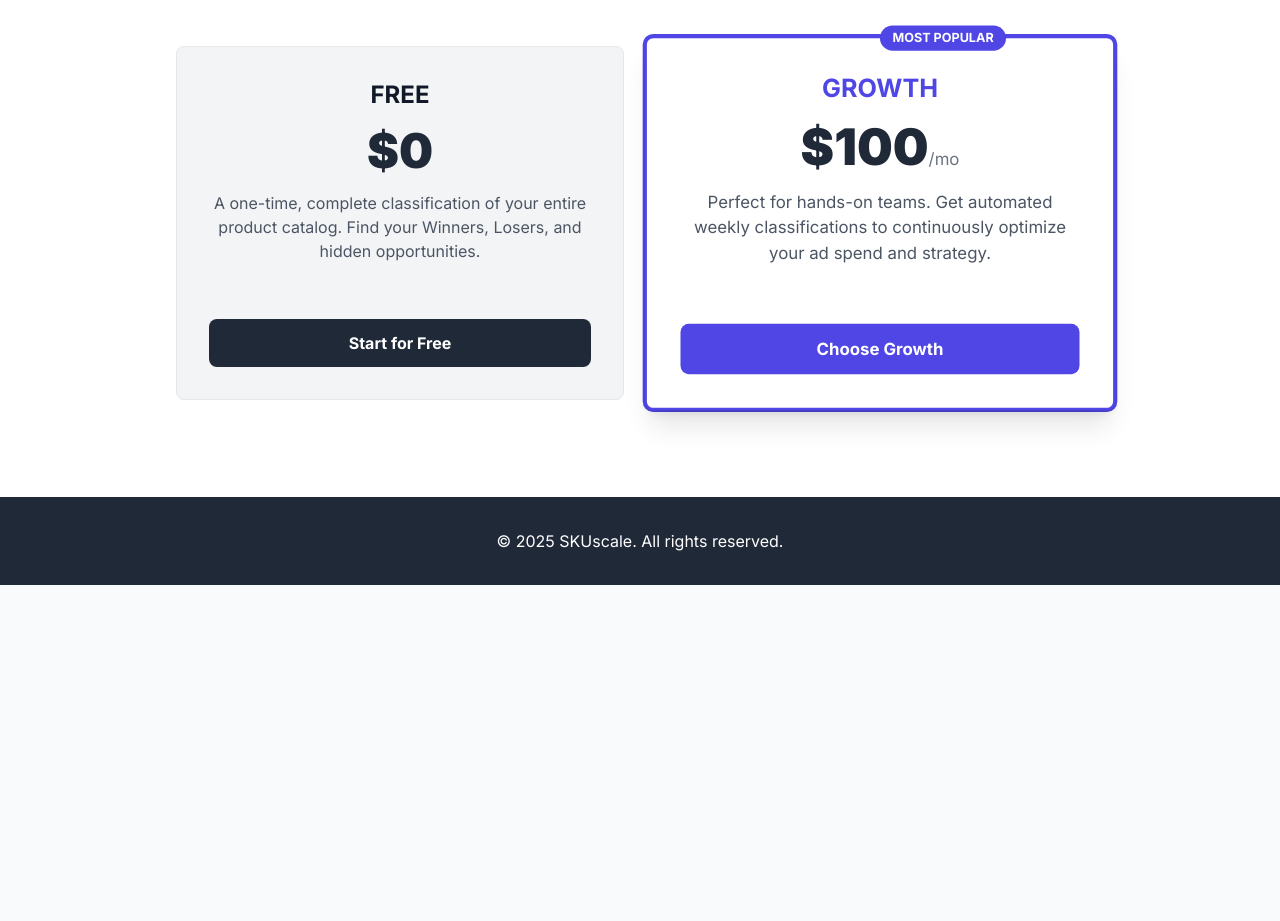
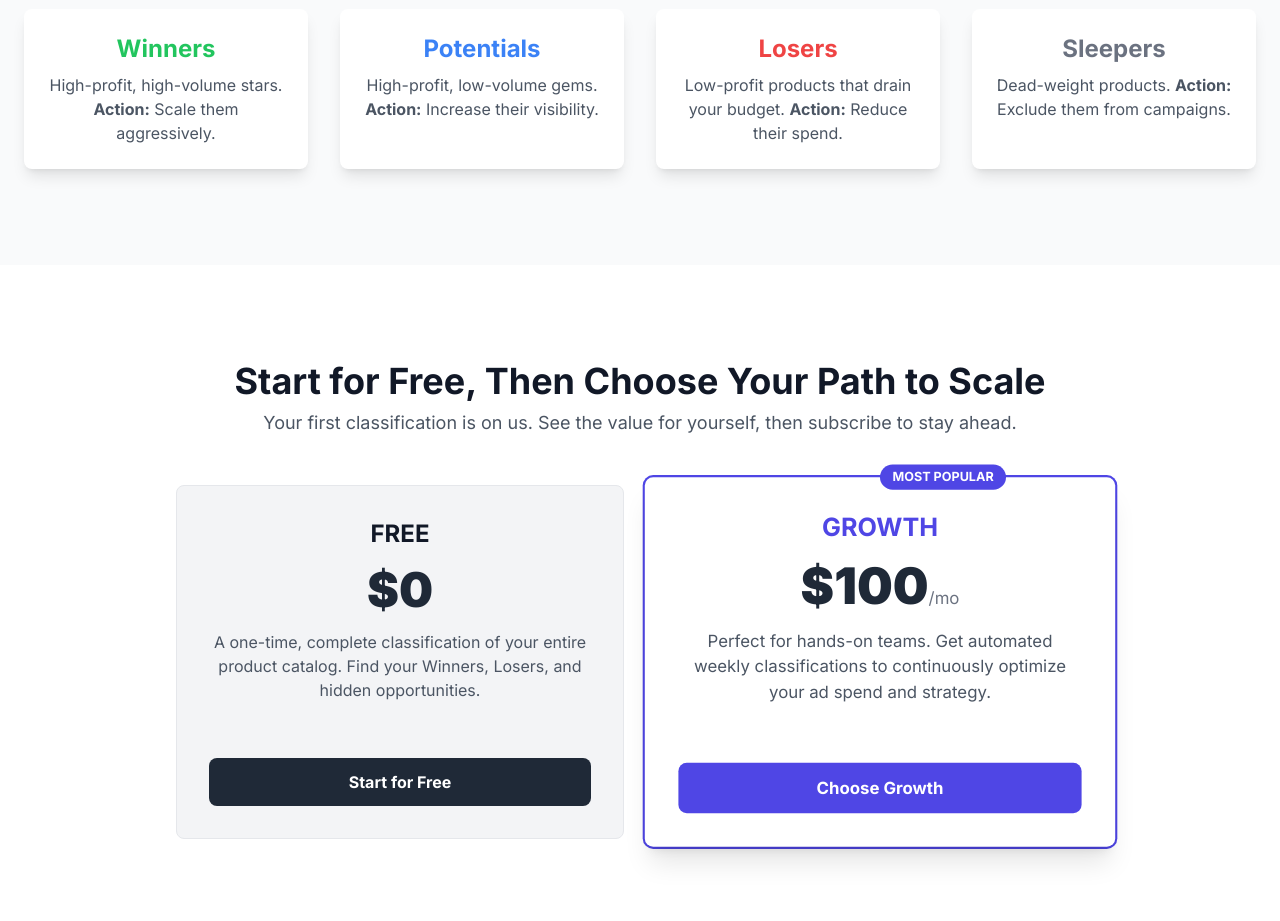
Before and after one commit to enrique-ops/v11git, a website: page index.html in a window 1280 px wide. Shown: the part 643-1564 px from the top of the page. Before the commit the page ends 1228 px from the top, so only its background shows below. Drawn offline with nearby package versions, Linux system fonts and the light colour scheme.

Commit message:
Update index.html
 Fix: Revert to correct index.html.

```diff
--- a/index.html
+++ b/index.html
@@ -6,10 +6,19 @@
     <title>SKUscale - Stop Guessing, Start Scaling</title>
     <link rel="icon" href="/favicon.svg" type="image/svg+xml">
     <script src="https://cdn.tailwindcss.com"></script>
-    <link rel="preconnect" href="https://fonts.googleapis.com"><link rel="preconnect" href="https://fonts.gstatic.com" crossorigin><link href="https://fonts.googleapis.com/css2?family=Inter:wght@400;600;700;900&display=swap" rel="stylesheet">
-    <style> body { font-family: 'Inter', sans-serif; } .recommended-plan { transform: scale(1.05 ); box-shadow: 0 20px 25px -5px rgb(0 0 0 / 0.1), 0 8px 10px -6px rgb(0 0 0 / 0.1), 0 0 0 2px #4f46e5; } </style>
+    <link rel="preconnect" href="https://fonts.googleapis.com">
+    <link rel="preconnect" href="https://fonts.gstatic.com" crossorigin>
+    <link href="https://fonts.googleapis.com/css2?family=Inter:wght@400;600;700;900&display=swap" rel="stylesheet">
+    <style>
+        body { font-family: 'Inter', sans-serif; }
+        .recommended-plan {
+            transform: scale(1.05 );
+            box-shadow: 0 20px 25px -5px rgb(0 0 0 / 0.1), 0 8px 10px -6px rgb(0 0 0 / 0.1), 0 0 0 2px #4f46e5;
+        }
+    </style>
 </head>
 <body class="bg-gray-50 text-gray-800">
+
     <!-- Header -->
     <header class="bg-white shadow-sm sticky top-0 z-50">
         <div class="container mx-auto px-6 py-4 flex justify-between items-center">
@@ -24,6 +33,7 @@
             </div>
         </div>
     </header>
+
     <!-- Hero Section -->
     <main class="container mx-auto px-6 py-16 md:py-24 text-center">
         <h2 class="text-4xl md:text-6xl font-extrabold tracking-tight text-gray-900" data-lang-text='{"en": "Stop Guessing, <span class=\"text-indigo-600\">Start Scaling.</span>", "es": "Deja de Adivinar, <span class=\"text-indigo-600\">Empieza a Escalar.</span>"}'></h2>
@@ -32,6 +42,22 @@
             <button data-netlify-identity-button class="bg-indigo-600 text-white font-bold py-3 px-8 rounded-lg hover:bg-indigo-700 transition-transform transform hover:scale-105" data-lang-text='{"en": "Get Your Free SKU Classification", "es": "Obtén tu Clasificación Gratis"}'></button>
         </div>
     </main>
+
+    <!-- Problem/Solution Section -->
+    <section class="py-16 md:py-24">
+        <div class="container mx-auto px-6">
+            <div class="text-center mb-12">
+                <h3 class="text-3xl md:text-4xl font-bold text-gray-900" data-lang-text='{"en": "The SKU Classification System Used by 8-Figure Brands", "es": "El Sistema de Clasificación de SKUs que usan las Grandes Marcas"}'></h3>
+            </div>
+            <div class="grid grid-cols-1 md:grid-cols-2 lg:grid-cols-4 gap-8 text-center">
+                <div class="bg-white p-6 rounded-lg shadow-lg"><div class="text-2xl font-bold text-green-500" data-lang-text='{"en":"Winners", "es":"Ganadores"}'></div><p class="mt-2 text-gray-600" data-lang-text='{"en":"High-profit, high-volume stars. <b>Action:</b> Scale them aggressively.", "es":"Alta rentabilidad y alto volumen. <b>Acción:</b> Escálalos de forma agresiva."}'></p></div>
+                <div class="bg-white p-6 rounded-lg shadow-lg"><div class="text-2xl font-bold text-blue-500" data-lang-text='{"en":"Potentials", "es":"Potenciales"}'></div><p class="mt-2 text-gray-600" data-lang-text='{"en":"High-profit, low-volume gems. <b>Action:</b> Increase their visibility.", "es":"Alta rentabilidad y bajo volumen. <b>Acción:</b> Aumenta su visibilidad."}'></p></div>
+                <div class="bg-white p-6 rounded-lg shadow-lg"><div class="text-2xl font-bold text-red-500" data-lang-text='{"en":"Losers", "es":"Perdedores"}'></div><p class="mt-2 text-gray-600" data-lang-text='{"en":"Low-profit products that drain your budget. <b>Action:</b> Reduce their spend.", "es":"Productos que drenan tu presupuesto. <b>Acción:</b> Reduce su inversión."}'></p></div>
+                <div class="bg-white p-6 rounded-lg shadow-lg"><div class="text-2xl font-bold text-gray-500" data-lang-text='{"en":"Sleepers", "es":"Durmientes"}'></div><p class="mt-2 text-gray-600" data-lang-text='{"en":"Dead-weight products. <b>Action:</b> Exclude them from campaigns.", "es":"Productos de peso muerto. <b>Acción:</b> Exclúyelos de las campañas."}'></p></div>
+            </div>
+        </div>
+    </section>
+
     <!-- Pricing Section -->
     <section id="pricing" class="bg-white py-16 md:py-24">
         <div class="container mx-auto px-6">
@@ -48,22 +74,24 @@
                     <button data-netlify-identity-button class="mt-8 w-full bg-gray-800 text-white font-bold py-3 px-6 rounded-lg hover:bg-gray-700" data-lang-text='{"en": "Start for Free", "es": "Empieza Gratis"}'></button>
                 </div>
                 <!-- Growth Plan -->
-                <div class="bg-white border-2 border-indigo-600 p-8 rounded-lg w-full max-w-md text-center recommended-plan">
+                <div class="bg-white p-8 rounded-lg w-full max-w-md text-center recommended-plan">
                     <span class="absolute top-0 -translate-y-1/2 bg-indigo-600 text-white text-xs font-bold px-3 py-1 rounded-full uppercase" data-lang-text='{"en": "Most Popular", "es": "Más Popular"}'></span>
                     <h4 class="text-2xl font-bold text-indigo-600">GROWTH</h4>
-                    <p class="text-5xl font-extrabold my-4">$100<span class="text-base font-medium text-gray-500">/mo</span></p>
+                    <p class="text-5xl font-extrabold my-4"><span data-lang-text='{"en": "$100", "es": "100€"}'></span><span class="text-base font-medium text-gray-500" data-lang-text='{"en": "/mo", "es": "/mes"}'></span></p>
                     <p class="text-gray-600 h-24" data-lang-text='{"en": "Perfect for hands-on teams. Get automated weekly classifications to continuously optimize your ad spend and strategy.", "es": "Perfecto para equipos que toman el control. Obtén clasificaciones semanales para optimizar continuamente tu inversión y estrategia."}'></p>
-                    <button data-netlify-identity-button class="mt-8 w-full bg-indigo-600 text-white font-bold py-3 px-6 rounded-lg hover:bg-indigo-700" data-lang-text='{"en": "Choose Growth", "es": "Elegir Growth"}'></button>
+                    <a href="URL_DEL_PAGO_GROWTH" class="mt-8 block w-full bg-indigo-600 text-white font-bold py-3 px-6 rounded-lg hover:bg-indigo-700" data-lang-text='{"en": "Choose Growth", "es": "Elegir Growth"}'></a>
                 </div>
             </div>
         </div>
     </section>
+
     <!-- Footer -->
     <footer class="bg-gray-800 text-white py-8">
         <div class="container mx-auto px-6 text-center">
             <p>&copy; 2025 SKUscale. All rights reserved.</p>
         </div>
     </footer>
+
     <script type="text/javascript" src="https://identity.netlify.com/v1/netlify-identity-widget.js"></script>
     <script>
         function setupEventListeners( ) {
@@ -74,9 +102,9 @@
             function setLanguage(lang) {
                 translatableElements.forEach(el => {
                     try {
-                        const texts = JSON.parse(el.dataset.langText);
+                        const texts = JSON.parse(el.dataset.langText.replace(/'/g, '"'));
                         el.innerHTML = texts[lang];
-                    } catch (e) { console.error('Failed to parse lang-text JSON:', el.dataset.langText); }
+                    } catch (e) { console.error('Failed to parse lang-text JSON:', el.dataset.langText, e); }
                 });
                 if (lang === 'es') {
                     langEsBtn.classList.add('text-indigo-600'); langEsBtn.classList.remove('text-gray-400');
@@ -92,7 +120,9 @@
             if (langEnBtn) langEnBtn.addEventListener('click', () => setLanguage('en'));
             if (langEsBtn) langEsBtn.addEventListener('click', () => setLanguage('es'));
 
-            setLanguage('en'); // Set default language on load
+            // Set default language based on browser, fallback to 'en'
+            const userLang = navigator.language || navigator.userLanguage;
+            setLanguage(userLang.startsWith('es') ? 'es' : 'en');
 
             if (window.netlifyIdentity) {
                 window.netlifyIdentity.on('init', user => {
```
